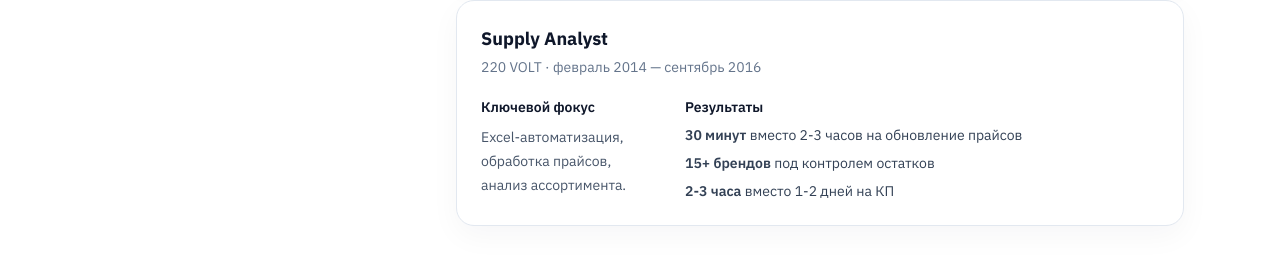
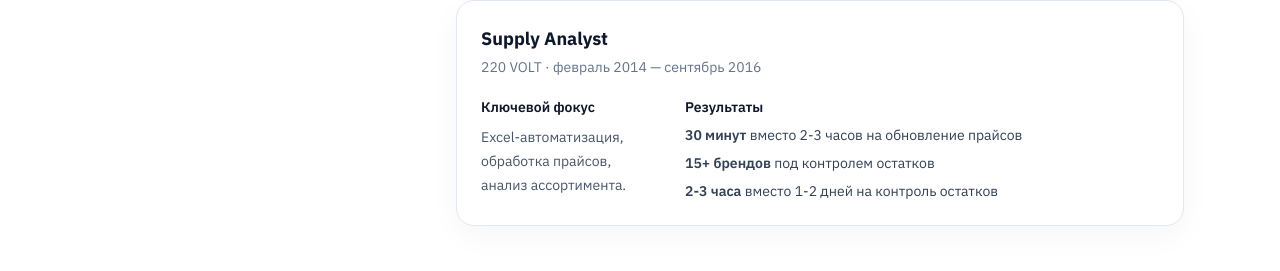
Before and after one commit to yarsuleimenov-code/ys-analytics, a plain HTML site: page index.html in a window 1280 px wide. Shown: the part 4568-4839 px from the top of the page. Drawn offline with nearby package versions, Linux system fonts and the light colour scheme.

Commit message:
Update index.html

```diff
--- a/index.html
+++ b/index.html
@@ -573,7 +573,7 @@
                   <div class="mt-2 flex flex-wrap gap-x-6 gap-y-2 text-slate-700">
                     <div><span class="font-semibold">30 минут</span> вместо 2-3 часов на обновление прайсов</div>
                     <div><span class="font-semibold">15+ брендов</span> под контролем остатков</div>
-                    <div><span class="font-semibold">2-3 часа</span> вместо 1-2 дней на КП</div>
+                    <div><span class="font-semibold">2-3 часа</span> вместо 1-2 дней на контроль остатков</div>
                   </div>
                 </div>
               </div>
```
